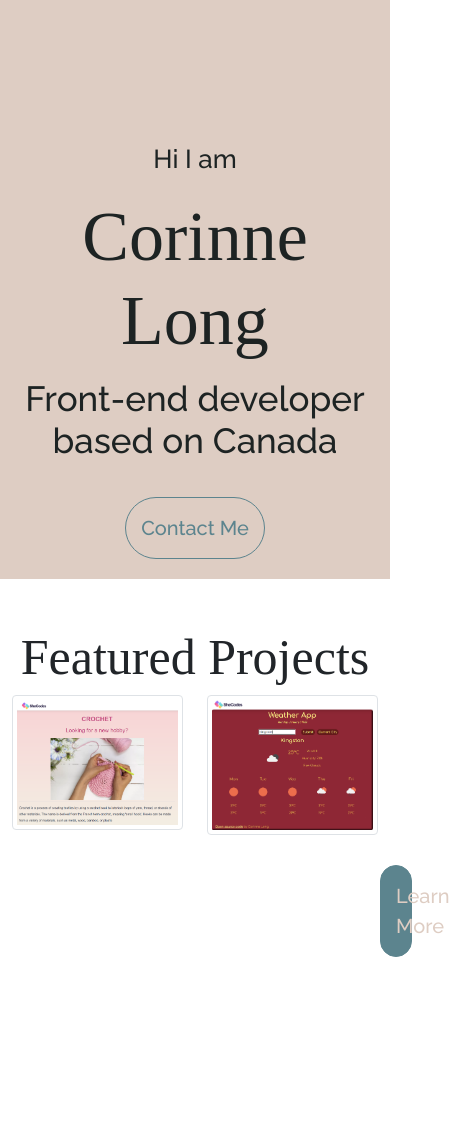
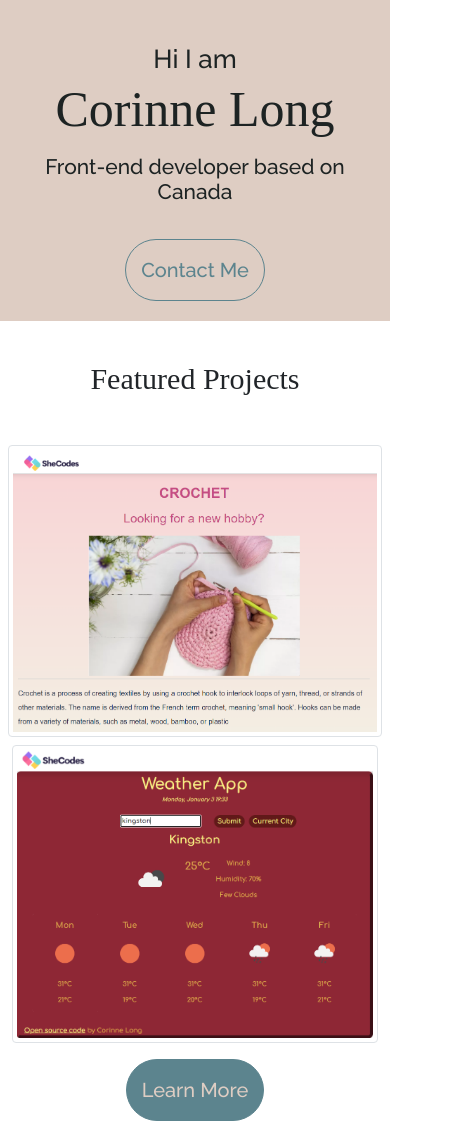
Before and after one commit to boschmac/project-responsive, a plain HTML site: page index.html in a window 390 px wide. Shown: the whole page, 450 px wide, since content can reach past the window. Before the commit the page ends 987 px from the top, so only its background shows below. Drawn offline with nearby package versions, Linux system fonts and the light colour scheme.

Commit message:
Made homepage responsive

```diff
--- a/index.html
+++ b/index.html
@@ -22,17 +22,21 @@
          <a href="#" class="btn primary-button">Contact Me </a>
       </div>
    </div>
-   <h2 class="text-center mt-5">Featured Projects</h2>
-   <div class="container">
+   <h2 class="text-center">Featured Projects</h2>
+   <div class="container mt-4">
       <div class="row">
-         <div class="col">
+         <div class="col-sm p-2">
             <img src="/images/crochet.png" alt="Crochet Project" class="img-fluid img-thumbnail">
          </div>
-         <div class="col">
+         <div class="col-sm">
             <img src="/images/weather.png" alt="Weather Project" class="img-fluid img-thumbnail">
          </div>
       </div>
+      <div class="row">
+         <div class="col-sm text-center mt-3">
+            <a href="#" class="btn secondary-button">Learn More</a>
+         </div>
+      </div>
    </div>
-   <a href="#" class="btn secondary-button">Learn More</a>
 </body>
 </html>
--- a/styles/portfolio.css
+++ b/styles/portfolio.css
@@ -16,6 +16,7 @@ h1{
 
 h2{
   font-size: 50px;
+  margin: 40px;
 }
 
 .hero {
@@ -53,8 +54,6 @@ h2{
 }
 
 .secondary-button {
-  display: block;
-  margin: 30px 380px;
   border: 1px solid var(--branding-color);
   border-radius: 85px;
   padding: 15px;
@@ -67,3 +66,30 @@ h2{
 .secondary-button:hover{
   color: var(--branding-color);
 }
+
+@media (max-width: 900px) {
+h1 {
+  font-size: 50px;
+}
+
+h2 {
+  font-size: 30px;
+}
+
+img {
+  padding-left: 20px;
+}
+.hero h3 {
+  font-size: 21px;
+}
+
+.hero {
+    padding:40px 20px 0px 20px;
+  }
+
+  .hero p {
+    margin: 0;
+  }
+
+
+}
```
